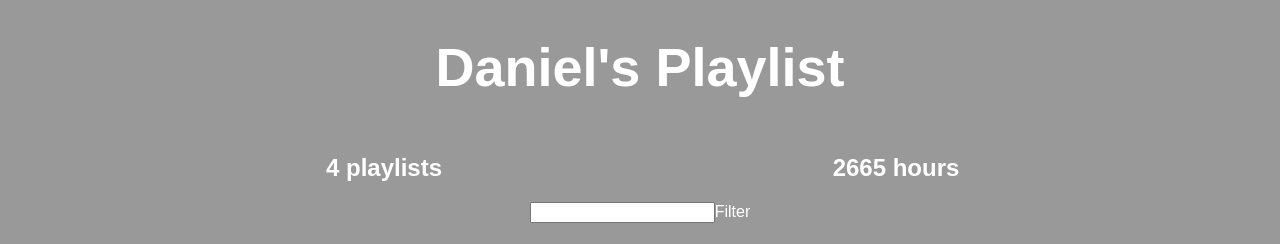
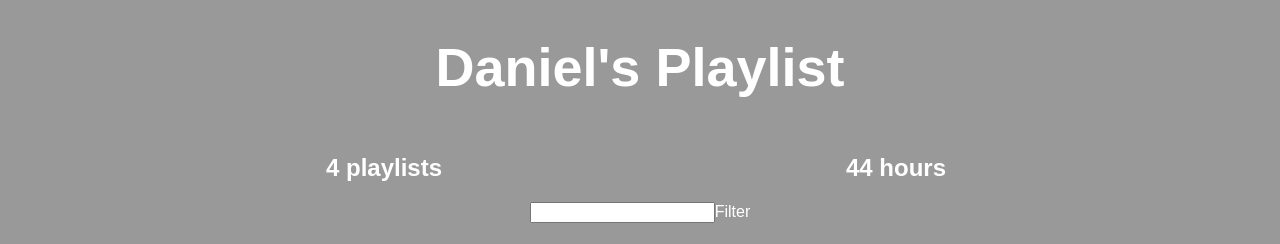
Before and after one commit to coddot/better-playlists-condurachi, a React (Create React App) app: page / in a window 1280 px wide. Shown: the top 244 px of the page. Built offline with nearby package versions, Linux system fonts and the light colour scheme.

Commit message:
put the correct number of actual hours , not minutes

```diff
--- a/src/App.js
+++ b/src/App.js
@@ -63,7 +63,7 @@ class HourCounter extends Component {
     },0)
     return(
       <div style={{...defaultStyle, width: '40%', display: 'inline-block'}}>
-        <h2>{Math.round(totalDuration/60)} hours</h2>
+        <h2>{Math.round(totalDuration/60/60)} hours</h2>
       </div>
     );
   }
```
